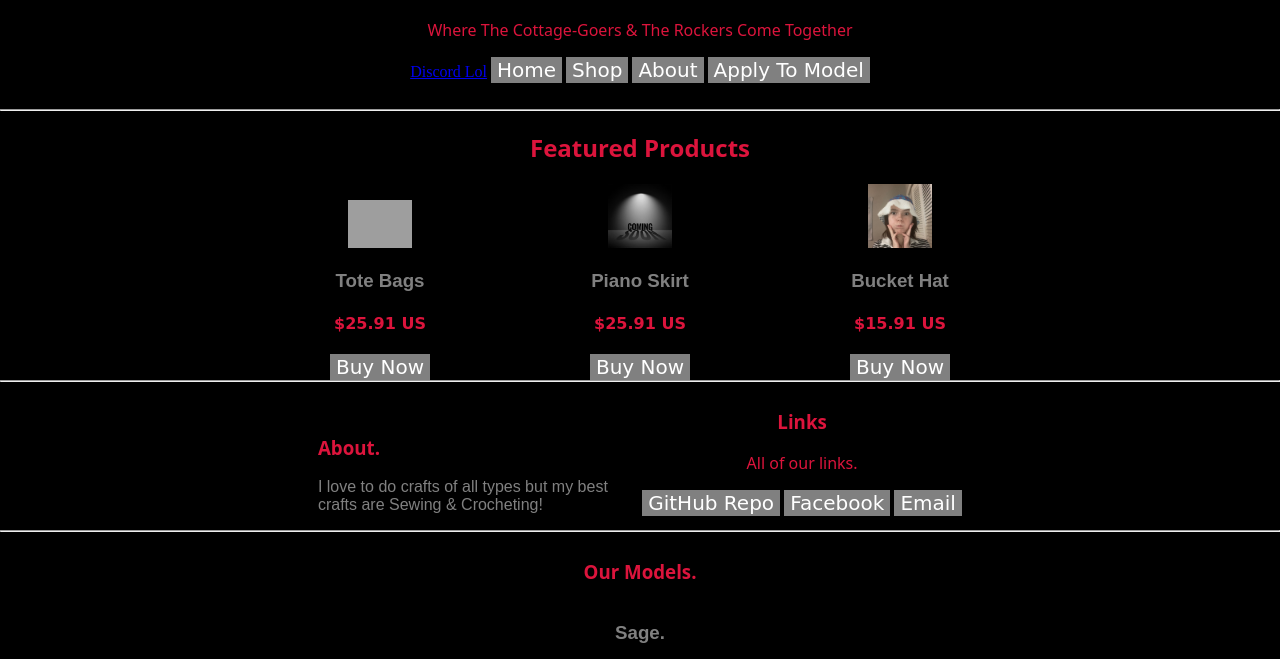
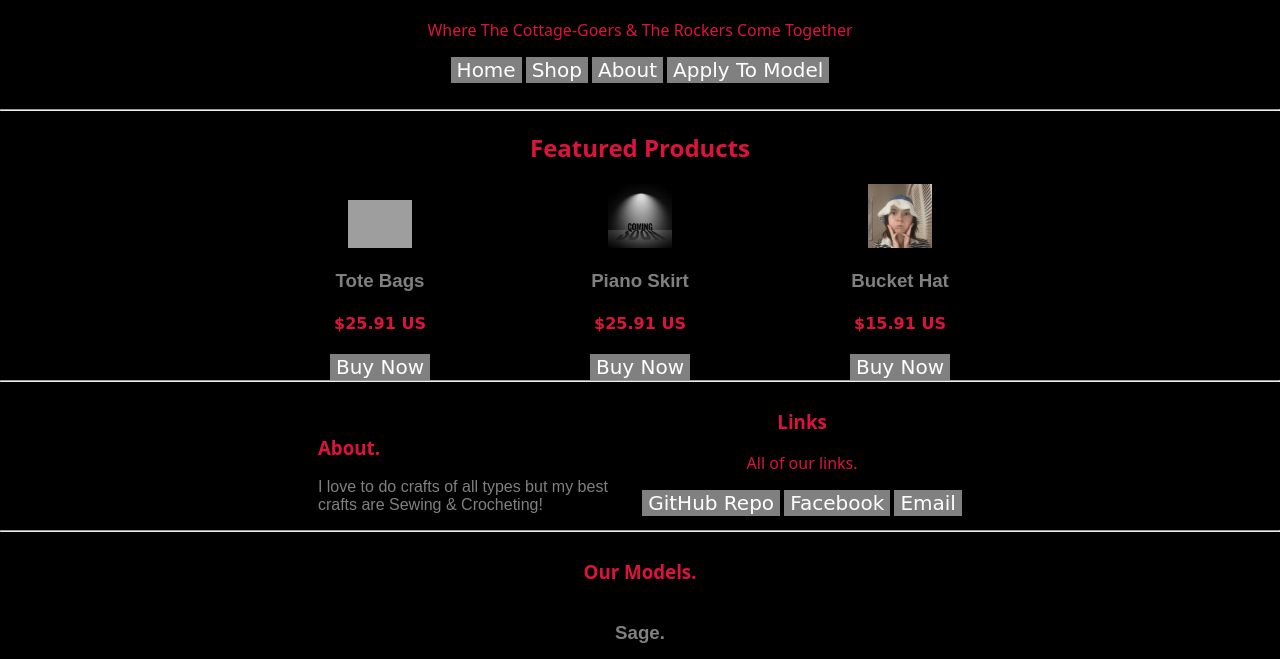
Before and after one commit to DarleenFairy33/thevines.shop, a plain HTML site: page index.html in a window 1280 px wide. Shown: the part 67-726 px from the top of the page. Drawn offline with Linux system fonts and the light colour scheme; grey boxes are pictures that could not be loaded; a web font is replaced by a local one.

Commit message:
Update index.html

```diff
--- a/index.html
+++ b/index.html
@@ -21,7 +21,6 @@
       </div>
     </header>
     <nav>
-      <a href=.well-known/discord.html>Discord Lol</a>
       <button>
         <a href="index.html">Home</a>
       </button>
```
